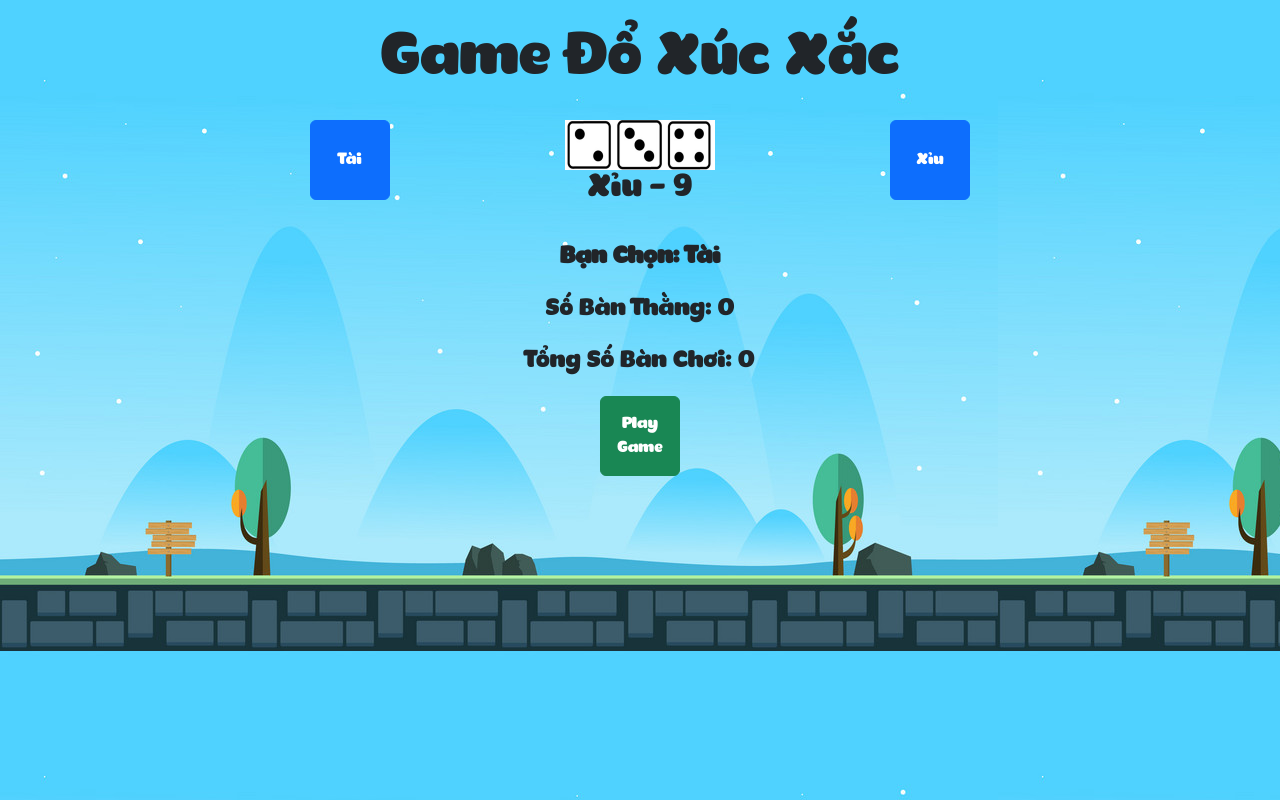
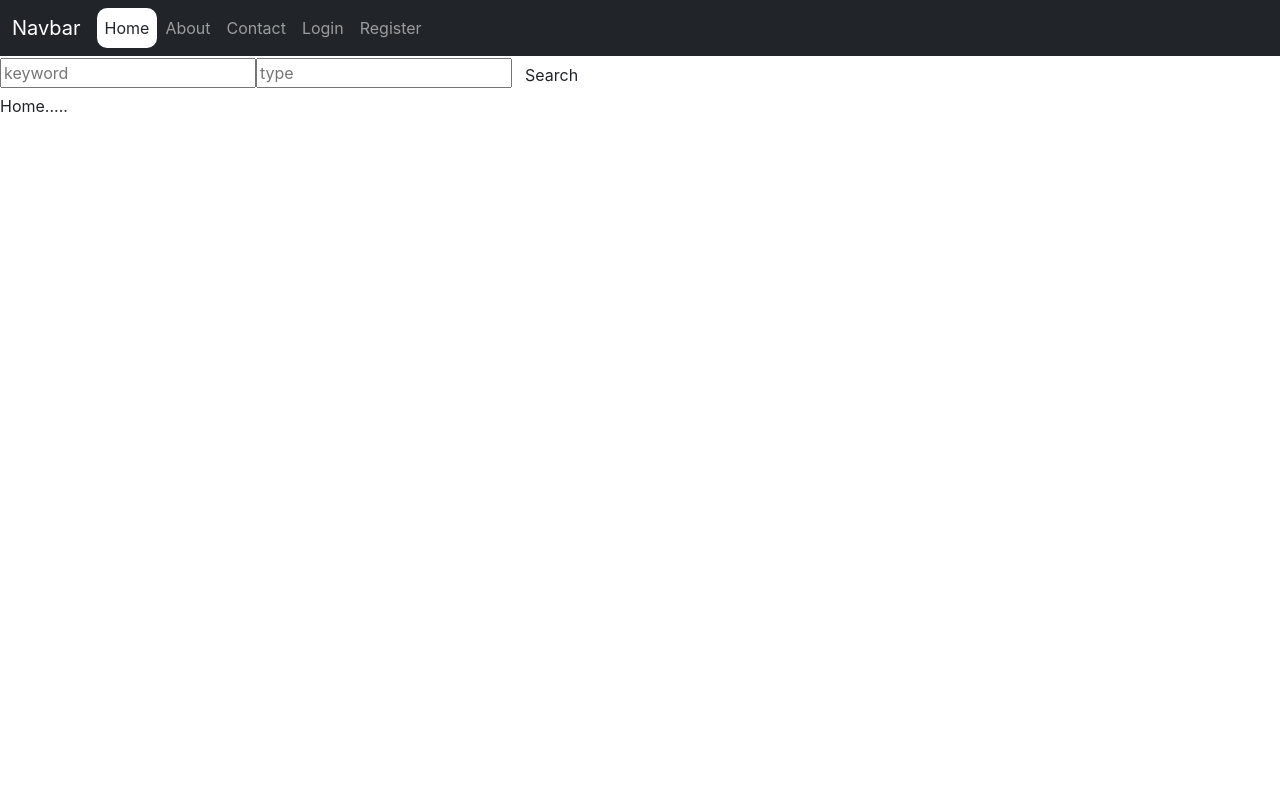
Before and after one commit to D41Ngo/react-bc07, a React (Create React App) app: page /home in a window 1280 px wide. Built offline with nearby package versions, Linux system fonts and the light colour scheme.

Commit message:
react buoi 7

```diff
--- a/package.json
+++ b/package.json
@@ -9,6 +9,7 @@
     "react": "^18.2.0",
     "react-dom": "^18.2.0",
     "react-redux": "^8.0.5",
+    "react-router-dom": "^5.3.4",
     "react-scripts": "5.0.1",
     "redux": "^4.2.1",
     "web-vitals": "^2.1.4"
--- a/src/App.js
+++ b/src/App.js
@@ -1,60 +1,68 @@
 import './App.css';
-import Home from './modules/BTLayout/Home';
-import CarColor from './modules/CarColor/CarColor';
-import Condition from './modules/Condition/Condition';
 // import CssComponent from './modules/CssComponent/CssComponent';
-import CssComp from './modules/CssComponent/CssComponent';
-import DataBinding from './modules/DataBinding/DataBinding';
-import HandleEvent from './modules/HandleEvent/HandleEvent';
-import HouseColor from './modules/HouseColor';
-import TangFontSize from './modules/TangFontSize';
-import CardRCC from './modules/TaoComponent/CardRCC';
-import CardRFC from './modules/TaoComponent/CardRFC';
-import Navbar from './modules/TaoComponent/Navbar';
-import RenderArray from './modules/RenderArray';
-import DemoProps from './modules/Props/DemoProps';
-import ProductList from './modules/Props/ShoeShop/index';
-import PhoneShop from './modules/Props/PhoneShop';
-import TangGiamSoLuongRedux from './modules/DemoRedux/TangGiamSoLuongRedux/TangGiamSoLuongRedux';
-import CarColorRedux from './modules/DemoRedux/CarColorRedux/CarColorRedux';
-import PhoneShopRedux from './modules/DemoRedux/PhoneShopRedux/PhoneShopRedux';
-import GameXucXac from './modules/DemoRedux/GameXucXac/GameXucXac';
+// Cau hinh router
+import {BrowserRouter, Route, Switch} from 'react-router-dom'
+import Contact from "./pages/Contact";
+import About from "./pages/About";
+import Login from "./pages/Login";
+import Register from "./pages/Register";
+import Home from "./pages/Home";
+import Header from "./pages/components/Header";
+import Detail from "./pages/Detail";
+import Search from "./pages/Search";
 
 function App() {
-	return (
-		<div className='App'>
-			{/* <Navbar /> */}
-			{/* <Navbar></Navbar> */}
-			{/* <CardRCC />
-			<CardRCC />
-			<CardRCC></CardRCC>
-			<CardRFC /> */}
-			{/* <Home /> */}
-			{/* <DataBinding /> */}
-			{/* <HandleEvent /> */}
-			{/* <CssComp /> */}
-			{/* <Condition /> */}
-			{/* <TangFontSize /> */}
-			{/* <HouseColor /> */}
-			{/* <CarColor /> */}
+    return (
+        <BrowserRouter>
+            {/*	Cau hinh route cho component/trang tuong ung*/}
 
-			{/* <RenderArray /> */}
 
-			{/* <DemoProps /> */}
+            {/* nếu đặt component bên ngoài thẻ route thì component luôn luôn được render ra giao diện */}
 
-			{/* <ProductList /> */}
 
-			{/* <PhoneShop /> */}
+            <Switch>
+                {/*nếu chúng ta không có props exact thì khi route: '/contact/fsadfasdf' thí nó cũng render ra component Contact
+                Để fix vấn đề này thì chúng ta thêm props exact vào: '/contact' chỉ như thế này thì nó mới render ra component Contact cho chúng ta*/}
+                <Route exact path={'/home'} render={(propsRoute) => {
+                    //propsRoute: history, match, location
+                    // Mong muon chi co trang home moi' co' Header.
+                    console.log('propsRoute',propsRoute);
+                    const obj1 = {
+                        name:'Nguyen van a',
+                        id:'12'
+                    }
+                    return <>
+                        <Header/>
+                        {/*<Home history={propsRoute.history} match={propsRoute.match} location={propsRoute.location}/>*/}
 
-			{/* <TangGiamSoLuongRedux /> */}
+                        <Home {...propsRoute} />
 
-			{/* <CarColorRedux /> */}
+                        {/*<Home {...obj1} />*/}
+                        {/* <Home name='Nguyen van a' id='12' /> */}
 
-			{/* <PhoneShopRedux /> */}
+                        {/**/}
+                        <p>Home.....</p>
+                        {/*<Footer />*/}
+                        {/* ..... */}
+                    </>
+                }}/>
+                {/*Duong dan phai viet tat ca bang ky tuong thuong.*/}
+                <Route exact path={'/contact'} component={Contact}/>
+                <Route exact path={'/about'} component={About}/>
+                <Route exact path={'/login'} component={Login}/>
+                <Route exact path={'/register'} component={Register}/>
 
-			<GameXucXac />
-		</div>
-	);
+
+                <Route exact path={'/search'} component={Search}/>
+
+                {/*khai báo parameter trên url*/}
+                <Route exact path={'/detail/:demoId'} component={Detail}/>
+
+                {/*Route mac dinh khi nguoi dung vao trang web cua chung ta*/}
+                <Route path={'/'} component={Home}/>
+            </Switch>
+        </BrowserRouter>
+    );
 }
 
 export default App;
--- /dev/null
+++ b/src/pages/About.jsx
@@ -0,0 +1,20 @@
+import React, {Component} from 'react';
+import {Redirect} from "react-router-dom";
+
+class About extends Component {
+    render() {
+        if(!localStorage.getItem('userName')){
+            // chuyen nguoi dung ve trang login
+
+            return <Redirect to={'/login'} />
+        }
+
+        return (
+            <div>
+                About
+            </div>
+        );
+    }
+}
+
+export default About;
--- /dev/null
+++ b/src/pages/Contact.jsx
@@ -0,0 +1,13 @@
+import React, {Component} from 'react';
+
+class Contact extends Component {
+    render() {
+        return (
+            <div>
+                Contact
+            </div>
+        );
+    }
+}
+
+export default Contact;
--- /dev/null
+++ b/src/pages/Detail.jsx
@@ -0,0 +1,27 @@
+import React, {Component} from 'react';
+
+class Detail extends Component {
+    render() {
+        console.log(this.props.match);
+        const id = this.props.match.params.demoId;
+        return (
+            <div className={'container'}>
+                <div className={'card'} style={{
+                    width:200
+                }}>
+
+                    <img src={`https:/i.pravatar.cc?img=${id}`} alt={'...'} style={{
+                        width: 200,
+                        height: 200,
+                    }}/>
+                    <div className={'card-body'}>
+                        <p>Price: {id}</p>
+                        <button className={'btn btn-primary'}>Add Card</button>
+                    </div>
+                </div>
+            </div>
+        );
+    }
+}
+
+export default Detail;
--- /dev/null
+++ b/src/pages/Home.jsx
@@ -0,0 +1,23 @@
+import React, {Component} from 'react';
+
+class Home extends Component {
+    handleSearch = () => {
+        const keyWord = document.getElementById('search').value;
+        const type = document.getElementById('type').value;
+
+        this.props.history.push(`/search?k=${keyWord}&t=${type}`);
+    }
+
+    render() {
+        console.log('props [HOME].....', this.props);
+        return (
+            <div>
+                <input placeholder={'keyword'} id={'search'}/>
+                <input id={'type'} placeholder={'type'}/>
+                <button className={'btn btn-succes'} onClick={this.handleSearch}>Search</button>
+            </div>
+        );
+    }
+}
+
+export default Home;
--- /dev/null
+++ b/src/pages/Login.jsx
@@ -0,0 +1,50 @@
+import React, {Component} from 'react';
+
+class Login extends Component {
+    handleLogin = () =>{
+        const userName = document.getElementById('username').value;
+        const passWord = document.getElementById('password').value;
+
+        console.log({userName,passWord})
+        if(userName === 'cyber' && passWord === 'cyber'){
+            // chuyent ve trang login
+
+            // history.push: xử lý logic sau đó mới chuyển trang
+            // this.props.history.push('/home');
+
+            // replace: thay thế trang hiện tại
+            this.props.history.replace('/home');
+
+            localStorage.setItem('userName',userName);
+        }else{
+            alert('Wrong Password or UserName');
+        }
+    }
+    render() {
+        return (
+            <div className={'container'}>
+                <h2>Login</h2>
+                <div className="input-group mb-3">
+                    <input
+                        type="text"
+                        className="form-control"
+                        placeholder="Enter User Name"
+                        id={'username'}
+                    />
+                </div>
+                <div className="input-group mb-3">
+                    <input
+                        type="text"
+                        className="form-control"
+                        placeholder="Enter Password"
+                        id={'password'}/>
+
+                </div>
+
+                <button className={'btn btn-success'} onClick={this.handleLogin}>Login</button>
+            </div>
+        );
+    }
+}
+
+export default Login;
--- /dev/null
+++ b/src/pages/Register.jsx
@@ -0,0 +1,53 @@
+import React, {Component} from 'react';
+
+import {Prompt} from 'react-router-dom'
+
+class Register extends Component {
+    state = {
+        isSubmit: false,
+    }
+
+    handleRegister = () => {
+        this.setState({
+            isSubmit:true,
+        })
+    }
+
+    render() {
+        return (
+            <div className={'container'}>
+                <h2>Register</h2>
+                <div className="input-group mb-3">
+                    <input
+                        type="text"
+                        className="form-control"
+                        placeholder="Enter User Name"
+                        id={'username'}
+                    />
+                </div>
+                <div className="input-group mb-3">
+                    <input
+                        type="text"
+                        className="form-control"
+                        placeholder="Enter Password"
+                        id={'password'}/>
+
+                </div>
+
+                <button
+                    className={'btn btn-success'}
+                    onClick={this.handleRegister}
+                >
+                    Register
+                </button>
+
+                <Prompt
+                    when={this.state.isSubmit === false}
+                    message={'You have unsaved changes that will be lost if you leave the page.'}
+                />
+            </div>
+        );
+    }
+}
+
+export default Register;
--- /dev/null
+++ b/src/pages/Search.jsx
@@ -0,0 +1,14 @@
+import React, {Component} from 'react';
+
+class Search extends Component {
+    render() {
+        console.log(this.props.location);
+        return (
+            <div>
+                <h1>Ban Dang Tim Kiem Noi Dung: {this.props.location.search}</h1>
+            </div>
+        );
+    }
+}
+
+export default Search;
--- /dev/null
+++ b/src/pages/components/Header.jsx
@@ -0,0 +1,61 @@
+import React, {Component} from 'react';
+
+import {NavLink} from 'react-router-dom';
+
+class Header extends Component {
+    render() {
+        return (
+            <nav className="navbar navbar-expand-lg navbar-dark bg-dark">
+                <div className="container-fluid">
+                    <NavLink className="navbar-brand" to="/">Navbar</NavLink>
+
+                    <div className="collapse navbar-collapse" id="navbarSupportedContent">
+                        <ul className="navbar-nav me-auto mb-2 mb-lg-0">
+                            <li className="nav-item">
+                                <NavLink
+                                    activeClassName={'bg-white text-dark'}
+                                    activeStyle={{
+                                        borderRadius: '10px'
+                                    }}
+                                    className="nav-link active" aria-current="page" to="/home">Home</NavLink>
+                            </li>
+                            <li className="nav-item">
+                                <NavLink activeStyle={{
+                                    borderRadius: '10px'
+                                }} activeClassName={'bg-white text-dark'} className="nav-link"
+                                         to="/about">About</NavLink>
+                            </li>
+                            <li className="nav-item">
+                                <NavLink
+                                    activeStyle={{
+                                        borderRadius: '10px'
+                                    }}
+                                    activeClassName={'bg-white text-dark classActive'}
+                                    className="nav-link"
+                                    to="/contact"
+                                >
+                                    Contact
+                                </NavLink>
+                            </li>
+                            <li className="nav-item">
+                                <NavLink activeStyle={{
+                                    borderRadius: '10px'
+                                }} activeClassName={'bg-white text-dark'} className="nav-link"
+                                         to="/login">Login</NavLink>
+                            </li>
+                            <li className="nav-item">
+                                <NavLink activeStyle={{
+                                    borderRadius: '10px'
+                                }} activeClassName={'bg-white text-dark'} className="nav-link"
+                                         to="/register">Register</NavLink>
+                            </li>
+                        </ul>
+
+                    </div>
+                </div>
+            </nav>
+        );
+    }
+}
+
+export default Header;
```
Also changed, not shown: 1 other file (tests, documents, lock files or other folders).
